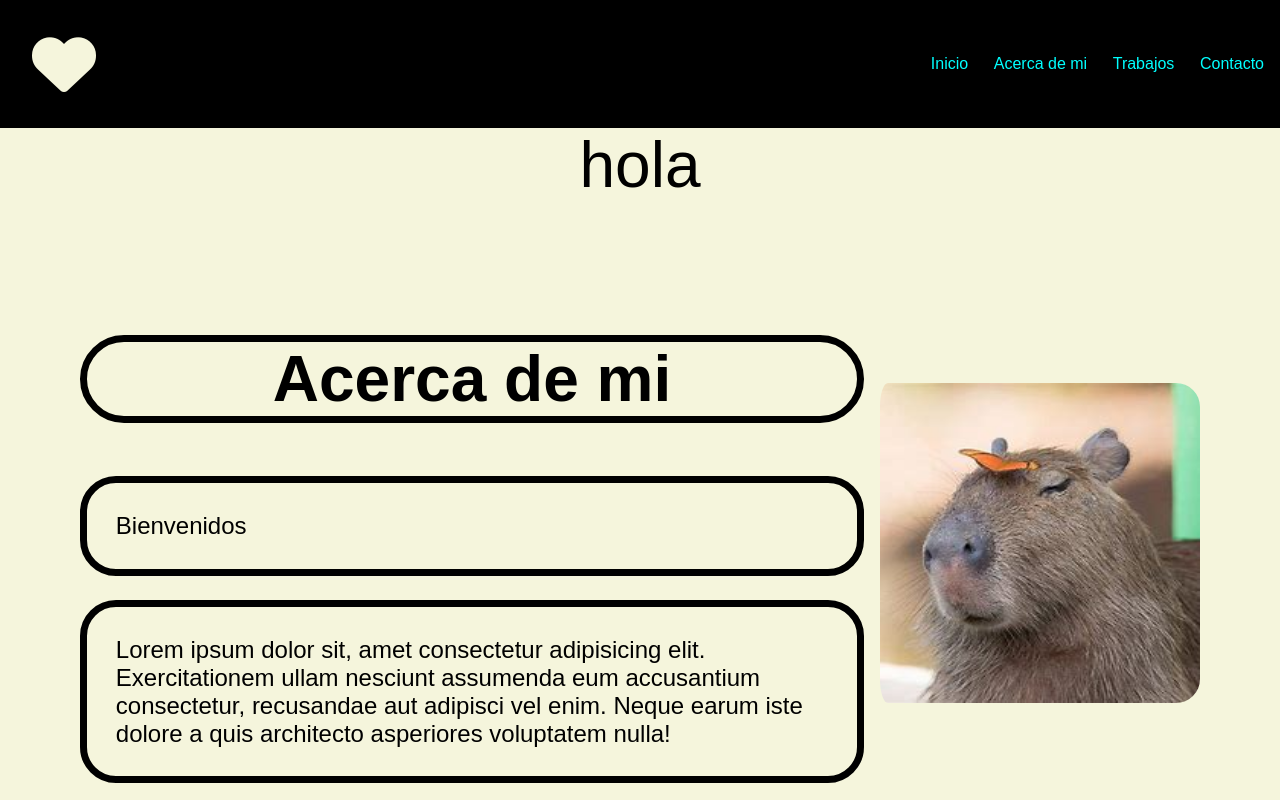
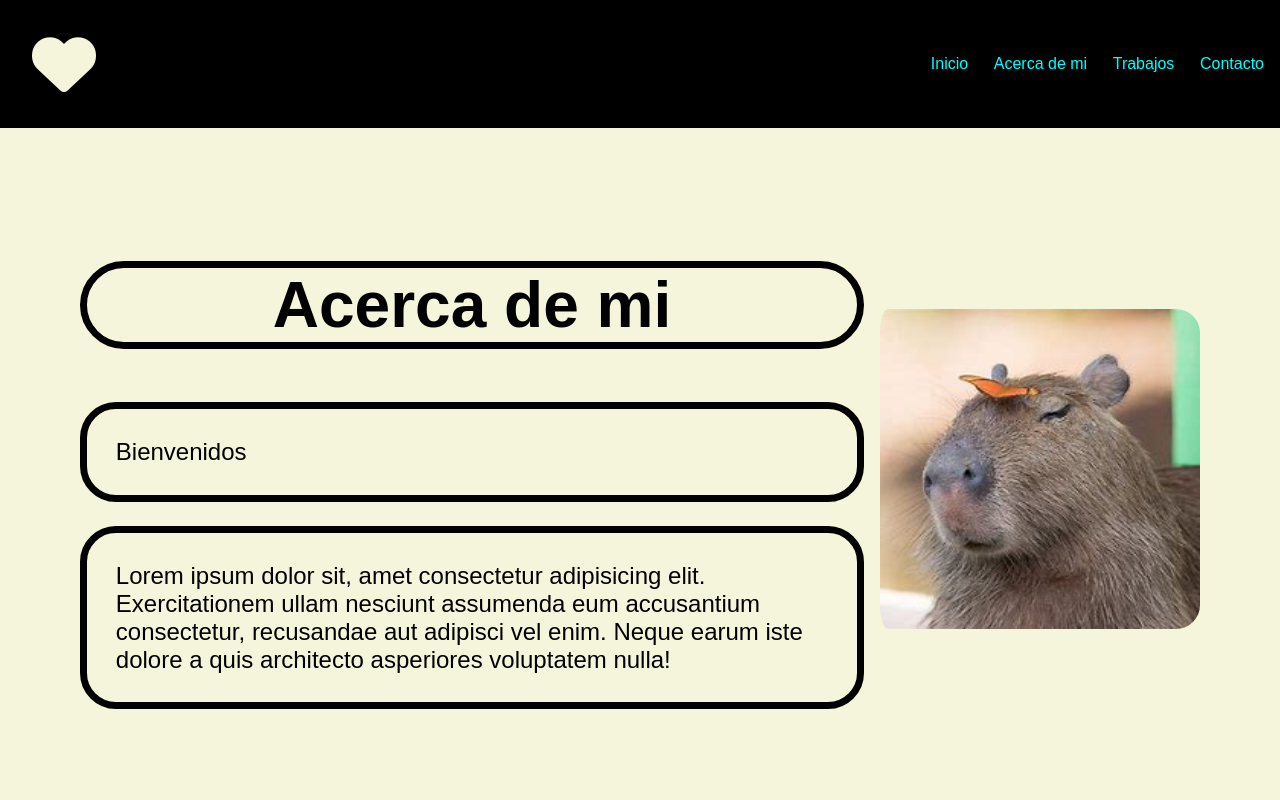
Before and after one commit to edvr0108/miprimerapagina, a plain HTML site: page index.html in a window 1280 px wide. Shown: the top 800 px of the page. Drawn offline with Linux system fonts and the light colour scheme.

Commit message:
Update index.html

```diff
--- a/index.html
+++ b/index.html
@@ -31,7 +31,7 @@
       </header>
 
       <main id="seccion-principal">
-        <div class="greeting"> hola</div>
+
         <section class="section-1">
           <div class="acerca-de">
             <h2>Acerca de mi</h2>
```
